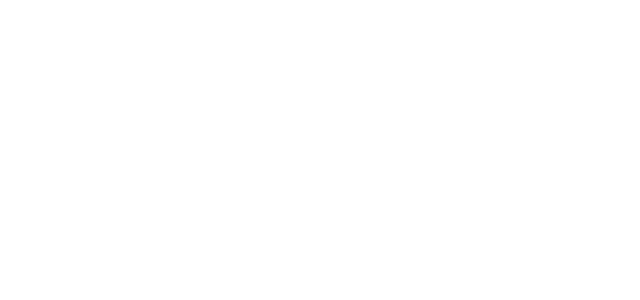
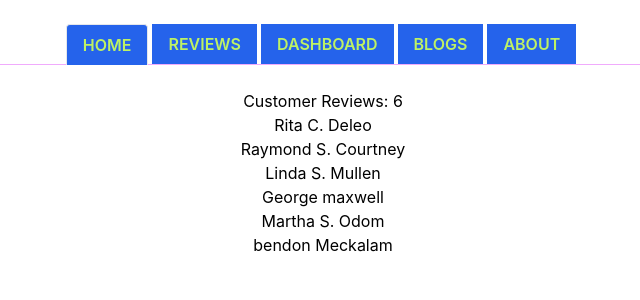
Before and after one commit to habulCoderJohnny/-product-analysis-website, a React (Create React App) app: page /review in a window 1280 px wide. Shown: the top 300 px of the page, without its empty margins (317-957 px from the left). Built offline with nearby package versions, Linux system fonts and the light colour scheme.

Commit message:
header made & data fetched

```diff
--- /dev/null
+++ b/postcss.config.js
@@ -0,0 +1,6 @@
+module.exports = {
+  plugins: {
+    tailwindcss: {},
+    autoprefixer: {},
+  },
+}
--- /dev/null
+++ b/public/review.json
@@ -0,0 +1,48 @@
+[
+    {
+      "position": 1,
+      "name": "Rita C. Deleo",
+      "profile": "https://images.pexels.com/photos/1845534/pexels-photo-1845534.jpeg?auto=compress&cs=tinysrgb&dpr=1&w=500",
+      "rating": 4,
+      "content": "I love my !! It is definitely more slim and lightweight than my iPhone 8 plus.  "
+    },
+    {
+      "position": 2,
+      "title": "Low quality front facing camera",
+      "name": "Raymond S. Courtney",
+      "profile": "https://img.freepik.com/free-photo/portrait-white-man-isolated_53876-40306.jpg?w=2000",
+      "rating": 4,
+      "content": "I upgraded from a Samsung Galaxy S10. I used the iPhone for about a day and ended up just going back to my Samsung Galaxy."
+    },
+    {
+      "position": 3,
+      "title": "Iphone is overrated",
+      "name": "Linda S. Mullen",
+      "profile": "https://i.pinimg.com/originals/39/e9/b3/39e9b39628e745a39f900dc14ee4d9a7.jpg",
+      "rating": 2,
+      "content": "I’m embarrassed to own this $800 lump of junk. I hate it so much I’m am writing this review with it before I switch to the Samsung Galaxy S21 ultra 5G "
+    },
+    {
+      "position": 4,
+      "title": "It feels like they’re making these worse on purpose",
+      "name": "George maxwell",
+      "profile": "https://cdn.mos.cms.futurecdn.net/3kZ3hc2YMB6LXiPohtyfKa.jpg",
+      "rating": 1,
+      "content": "This is the last iPhone I’ll own, I hate it so much, this is the one that’s going to make me never buy another iPhone and I’ve had them since the 4. "
+    },
+    {
+      "position": 5,
+      "name": "Martha S. Odom",
+      "profile": "https://images.unsplash.com/photo-1554651802-57f1d69a4944?ixlib=rb-1.2.1&ixid=MnwxMjA3fDB8MHxzZWFyY2h8NHx8cG9ydHJhaXQlMjBmYWNlc3xlbnwwfHwwfHw%3D&w=1000&q=80",
+      "rating": 5,
+      "content": "Love the phone. Been wanting it since it came out and finally put some money together to buy it. I do must say I’m happy to be back with iPhone. "
+    },
+    {
+      "position": 6,
+      "title": "Do not buy, until you read the bad reviews.",
+      "name": "bendon Meckalam",
+      "profile": "https://img.buzzfeed.com/buzzfeed-static/static/2015-09/29/12/enhanced/webdr03/original-8789-1443543100-3.jpg",
+      "rating": 1,
+      "content": "Worst iPhone I’ve ever had. A ton of things downgraded. The phone will just decide you have been listening to music too loud for too long and cut the volume in half.  "
+    }
+  ]
--- a/src/App.js
+++ b/src/App.js
@@ -1,9 +1,27 @@
-import logo from './logo.svg';
 import './App.css';
+import Header from './components/Header/Header';
+import { Route, Routes } from 'react-router-dom';
+import Home from './components/Home/Home';
+import Review from './components/Review/Review';
+import Dashboard from './components/Dashboard/Dashboard';
+import Blog from './components/Blog/Blog';
+import About from './components/About/About';
+import NotFound from './components/NotFound/NotFound';
 
 function App() {
   return (
     <div className="App">
+    <Header></Header>
+
+      <Routes>
+        <Route path='/' element={<Home/>}></Route>
+        <Route path='/review' element={<Review/>}></Route>
+        <Route path='/dashboard' element={<Dashboard/>}></Route>
+        <Route path='/blog' element={<Blog/>}></Route>
+        <Route path='/about' element={<About/>}></Route>
+        <Route path='*' element={<NotFound/>}></Route>
+
+      </Routes>
 
     </div>
   );
--- /dev/null
+++ b/src/components/CustomerReview/CustomerReview.js
@@ -0,0 +1,12 @@
+import React from 'react';
+
+const CustomerReview = (props) => {
+    const {name,body,rating} = props.review
+    return (
+        <div>
+            {name}
+        </div>
+    );
+};
+
+export default CustomerReview;
--- a/src/components/Header/Header.js
+++ b/src/components/Header/Header.js
@@ -1,10 +1,21 @@
 import React from 'react';
+import { Link } from 'react-router-dom';
 
 const Header = () => {
     return (
-        <div>
+        <ul className='flex justify-center border-b border-fuchsia-300 m-6 '>
 
-        </div>
+            <li className='-mb-px mr-1'><Link to="/" className='bg-blue-600 inline-block text-lime-300  border-l border-t border-r rounded-t py-2 px-4 hover:text-white font-semibold'>HOME</Link></li>
+
+            <li className='mr-1'><Link to="/review" className='bg-blue-600 inline-block py-2 px-4 text-lime-300 hover:text-white font-semibold'>REVIEWS</Link></li>
+
+            <li className='mr-1'><Link to="/dashboard" className='bg-blue-600 inline-block py-2 px-4 text-lime-300 hover:text-white font-semibold'>DASHBOARD</Link></li>
+
+            <li className='mr-1'><Link to="/blog" className='bg-blue-600 inline-block py-2 px-4 text-lime-300 hover:text-white font-semibold'>BLOGS</Link></li>
+
+            <li className='mr-1'><Link to="/about" className='bg-blue-600 inline-block py-2 px-4 text-lime-300 hover:text-white font-semibold'>ABOUT</Link></li>
+        </ul>
+
     );
 };
 
--- a/src/components/Home/Home.js
+++ b/src/components/Home/Home.js
@@ -1,8 +1,27 @@
 import React from 'react';
 
 const Home = () => {
+
     return (
-        <div>
+        <div className=''>
+            <div className='flex justify-around items-center mt-10'>
+                <div className='text-5xl font-mono font-extrabold text-cyan-500 '>
+                    <h1>Mars Mission 2030</h1>
+                    <h1><span className='text-amber-600 underline underline-offset-2'>Human mission to Mars</span></h1>
+                    <p className='text-sm'>The idea of sending humans to Mars has been the subject of aerospace engineering and scientific studies since the late 1940s as part of the broader exploration of Mars. Some have also considered exploring the Martian moons of Phobos and Deimos.[1] Long-term proposals have included sending settlers and terraforming the planet. Proposals for human missions to Mars came from e.g. NASA, Russia, Boeing, SpaceX, and the Inspiration Mars Foundation. As of 2022, only rovers have been on Mars. The farthest humans have been beyond Earth is the Moon.</p>
+
+                </div>
+
+                <img className="w-2/4" src="mars.png" />
+            </div>
+
+
+            <div className="">
+
+
+            </div>
+
+
 
         </div>
     );
--- /dev/null
+++ b/src/components/NotFound/NotFound.js
@@ -0,0 +1,11 @@
+import React from 'react';
+
+const NotFound = () => {
+    return (
+        <div>
+            <img src="https://colorlib.com/cdn-cgi/image/width=1200,height=686,quality=80,format=auto,onerror=redirect,metadata=none/cdn-cgi/image/quality=80,format=auto,onerror=redirect,metadata=none/wp/wp-content/uploads/sites/2/404-error-page-templates.jpg" alt="" />
+        </div>
+    );
+};
+
+export default NotFound;
--- a/src/components/Review/Review.js
+++ b/src/components/Review/Review.js
@@ -1,9 +1,25 @@
-import React from 'react';
+import React, { useEffect, useState } from 'react';
+import CustomerReview from '../CustomerReview/CustomerReview';
 
 const Review = () => {
+     const [reviews, setReviews] = useState([])
+    useEffect(() => {
+        fetch('review.json')
+        .then(res => res.json())
+        .then(data => setReviews(data))
+
+    }, [])
+
+
     return (
         <div>
+            <h1>Customer Reviews: {reviews.length}</h1>
+                {
+                    reviews.map(review => <CustomerReview key={review.position}
+                        review={review}>
 
+                        </CustomerReview>)
+                }
         </div>
     );
 };
--- a/src/index.css
+++ b/src/index.css
@@ -1,3 +1,6 @@
+@tailwind base;
+@tailwind components;
+@tailwind utilities;
 body {
   margin: 0;
   font-family: -apple-system, BlinkMacSystemFont, 'Segoe UI', 'Roboto', 'Oxygen',
--- a/src/index.js
+++ b/src/index.js
@@ -3,10 +3,13 @@
 import './index.css';
 import App from './App';
 import reportWebVitals from './reportWebVitals';
+import { BrowserRouter } from 'react-router-dom';
 
 ReactDOM.render(
   <React.StrictMode>
+    <BrowserRouter>
     <App />
+  </BrowserRouter>
   </React.StrictMode>,
   document.getElementById('root')
 );
--- /dev/null
+++ b/tailwind.config.js
@@ -0,0 +1,7 @@
+module.exports = {
+  content: ["./src/**/*.{js,jsx,ts,tsx}",],
+  theme: {
+    extend: {},
+  },
+  plugins: [],
+}
```
Also changed, not shown: package.json (+7 -0 lines), public/mars.png (added), 1 other file (tests, documents, lock files or other folders).
